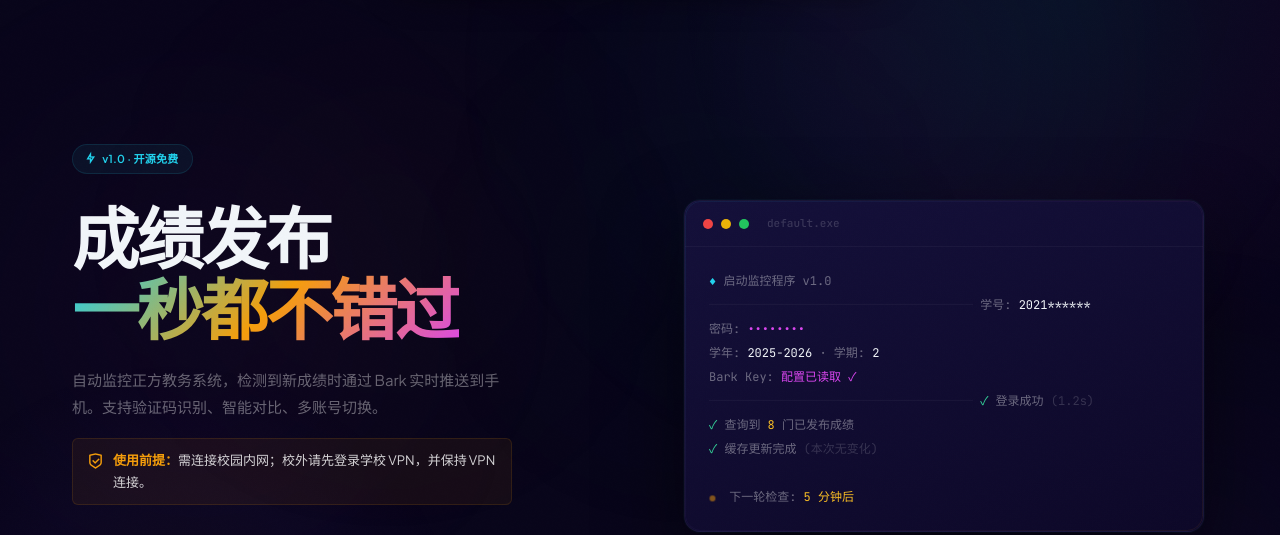
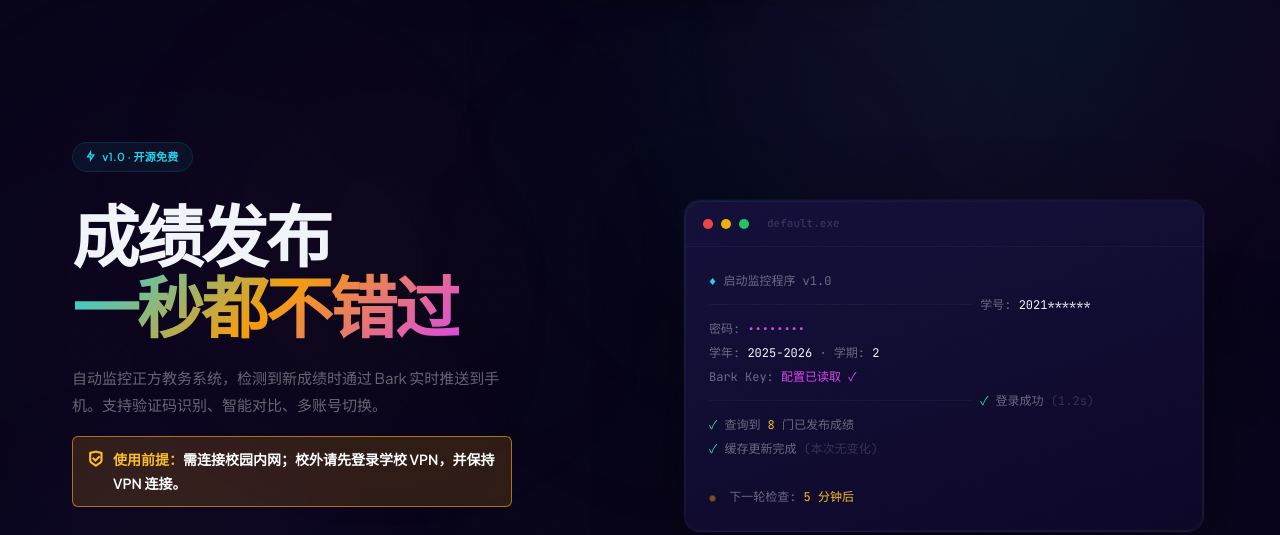
Before and after one commit to Dvesiz/score-monitor, a plain HTML site: page index.html in a window 1280 px wide. Shown: the part 84-619 px from the top of the page. Drawn offline with nearby package versions, Linux system fonts and the light colour scheme.

Commit message:
style: improve VPN prerequisite visibility

```diff
--- a/index.html
+++ b/index.html
@@ -96,9 +96,9 @@ nav{padding-top:20px;position:fixed;top:0;left:0;right:0;z-index:100;display:fle
 .hero h1{font-family:'Space Grotesk','Plus Jakarta Sans',sans-serif;font-size:clamp(2.6rem,5.5vw,4.2rem);font-weight:700;letter-spacing:-.04em;line-height:1.06;margin-bottom:18px}
 .hero h1 .em{background:linear-gradient(135deg,#22d3ee,#f59e0b,#d946ef);-webkit-background-clip:text;-webkit-text-fill-color:transparent;background-clip:text}
 .hero p{font-size:15px;color:var(--text2);max-width:440px;line-height:1.8;margin-bottom:18px}
-.network-notice{display:flex;align-items:flex-start;gap:9px;max-width:440px;margin-bottom:32px;padding:11px 14px;border:1px solid var(--accent-border);border-radius:6px;background:var(--accent-bg);color:rgba(255,255,255,.82);font-size:13px;line-height:1.65}
-.network-notice i{color:var(--accent);font-size:17px;line-height:1.4;flex-shrink:0}
-.network-notice strong{color:var(--accent)}
+.network-notice{display:flex;align-items:flex-start;gap:9px;max-width:440px;margin-bottom:32px;padding:11px 14px;border:1px solid rgba(245,158,11,.65);border-radius:6px;background:rgba(245,158,11,.16);color:#fff;font-size:14px;font-weight:600;line-height:1.65}
+.network-notice i{color:#fbbf24;font-size:17px;line-height:1.4;flex-shrink:0}
+.network-notice strong{color:#fbbf24}
 .hero-actions{display:flex;align-items:center;gap:12px;flex-wrap:wrap}
 .btn{display:inline-flex;align-items:center;gap:10px;padding:13px 26px;border-radius:100px;font-size:14px;font-weight:600;font-family:'Plus Jakarta Sans',sans-serif;cursor:pointer;transition:all .35s cubic-bezier(.16,1,.3,1);border:none;text-decoration:none}
 .btn:active{transform:scale(.97)}
```
